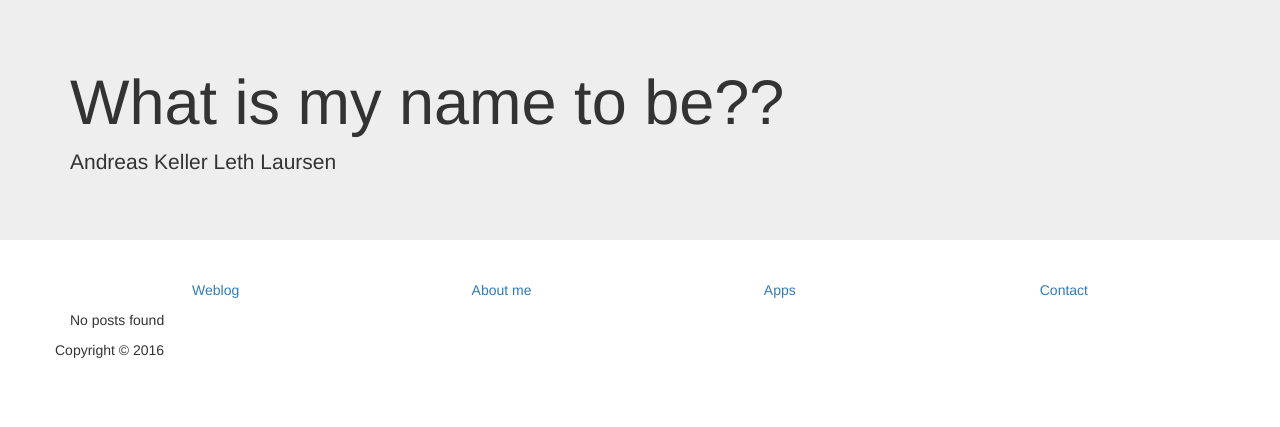
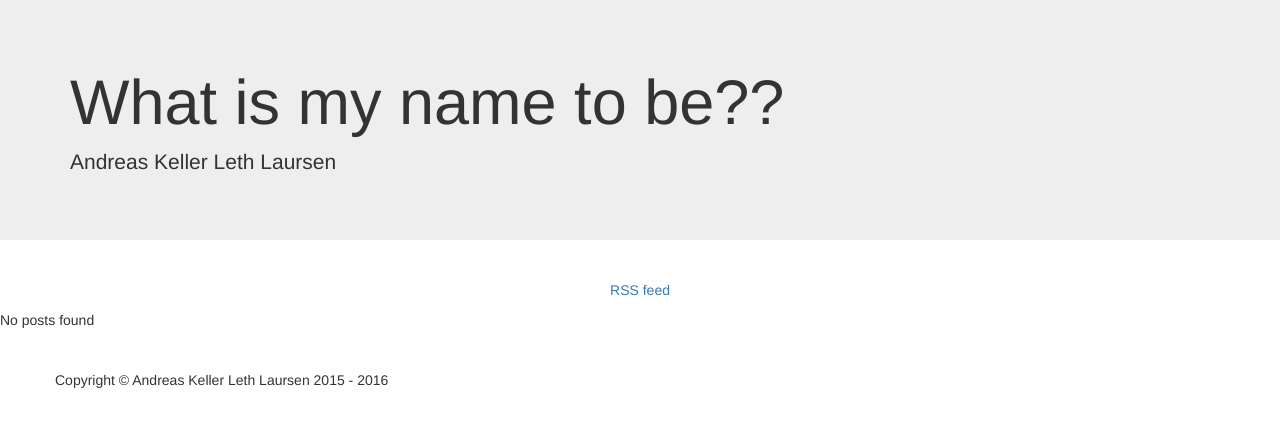
Before and after one commit to AKLLaursen/gamgee, a Django app: page /1 in a window 1280 px wide. Shown: the top 427 px of the page. Run offline with Django 3.2, Linux system fonts and the light colour scheme; data that the repository does not hold is empty; some libraries are stand-ins or nearby versions.

Commit message:
Added flatpages to navbar, fixed up blogpost html, added rss to header.

```diff
--- a/blogengine/templates/blogengine/includes/base.html
+++ b/blogengine/templates/blogengine/includes/base.html
@@ -6,6 +6,7 @@
         <title>{% block title %}akll.io{% endblock %}</title>
         <meta name="description" content="">
         <meta name="viewport" content="width=device-width, initial-scale=1">
+        <link rel="alternate" type="application/rss+xml" title="Blog posts" href="/feeds/posts/" >
 
         <link rel="apple-touch-icon" href="apple-touch-icon.png">
         <!-- Place favicon.ico in the root directory -->
@@ -36,32 +37,32 @@
             <div class="container">
                 <nav>
                     <ul class="nav nav-justified">
-                        <li class="active"><a href="#">Weblog</a></li>
-                        <li><a href="#">About me</a></li>
-                        <li><a href="#">Apps</a></li>
-                        <li><a href="#">Contact</a></li>
+                        {% load flatpages %}
+                        {% get_flatpages as flatpages %}
+                        {% for flatpage in flatpages %}
+                            <li>
+                                <a href="{{ flatpage.url }}">
+                                    {{ flatpage.title }}
+                                </a>
+                            </li>
+                        {% endfor %}
+                        <li>
+                            <a href="/feeds/posts/">
+                            RSS feed
+                            </a>
+                        </li>
                     </ul>
                 </nav>
             </div>
         </div>
 
-        <div class="blog">
-            <div class="container">
-                <div class="row">
-                    <div class="col-md-8 blog-main">
-                        <div class="blog-post">
-                            {% block content %}{% endblock %}
-                        </div>
-                    </div>
-                </div>
-            </div>
-        </div>
+        {% block content %}{% endblock %}
 
         <div class="container footer">
             <div class="row">
                 <div class="span12">
                     <p>
-                        Copyright &copy; {% now "Y" %}
+                        Copyright &copy; Andreas Keller Leth Laursen 2015 - {% now "Y" %}
                     </p>
                 </div>
             </div>
--- a/blogengine/templates/blogengine/post_list.html
+++ b/blogengine/templates/blogengine/post_list.html
@@ -6,35 +6,55 @@
 
     {% if object_list %}
       {% for post in object_list %}
-        <div class = "blog-post">
+        <div class="blog">
+          <div class="container">
+            <div class="row">
+              <div class="col-md-8 blog-main">
+                <div class="blog-post">
                   <h2 class = "blog-post-title">
-           <a href = "{{ post.get_abs_url }}">
                     {{ post.title }}
-           </a>
                   </h2>
                   <p class = "blog-post-meta">
                     {{ post.pub_date }}
                   </p>
                   {{ post.text|custom_markdown }}
-        </div>
                   <a href="{{ post.category.get_absolute_url }}">
+                    <span class="label label-primary">
                       {{ post.category.name }}
+                    </span>
                   </a>
                   {% for tag in post.tags.all %}
                     <a href="{{ tag.get_absolute_url }}">
+                      <span class="label label-success">
                         {{ tag.name }}
+                      </span>
                     </a>
                   {% endfor %}
+                </div>
+              </div>
+            </div>
+          </div>
+        </div>
       {% endfor %}
     {% else %}
       <p>No posts found</p>
     {% endif %}
 
+    <ul class="pager">
       {% if page_obj.has_previous %}
-      <a href = "/{{ page_obj.previous_page_number }}/">Previous</a>
+        <li class="previous">
+          <a href = "/{{ page_obj.previous_page_number }}/">
+            Previous
+          </a>
+        </li>
       {% endif %}
       {% if page_obj.has_next %}
-      <a href = "/{{ page_obj.next_page_number }}/">Next</a>
+        <li class="next">
+          <a href = "/{{ page_obj.next_page_number }}/">
+            Next
+          </a>
+        </li>
       {% endif %}
+    </ul>
 
   {% endblock %}
```
Also changed, not shown: blogengine/templates/blogengine/post_detail.html (+16 -4 lines). Lines whose indentation alone changed are shown as unchanged.
